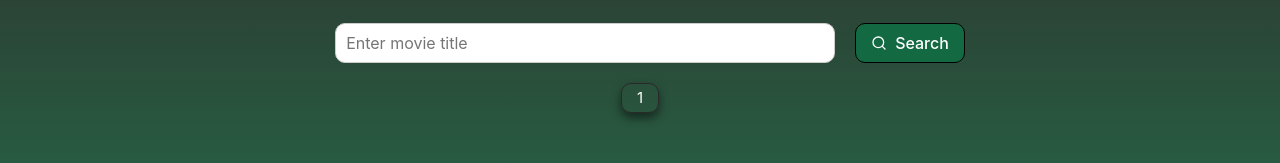
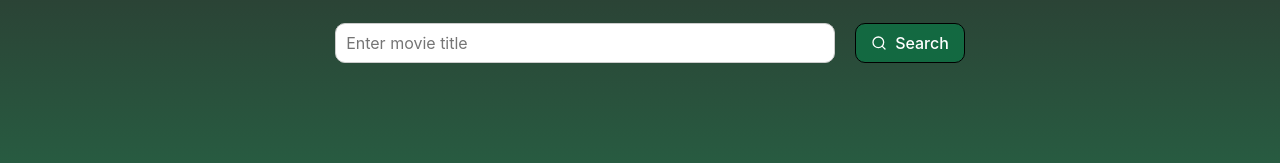
Before and after one commit to VictoriaFedorets/goit-react-hw-05, a React (Vite) app: page /movies in a window 1280 px wide. Shown: the part 155-318 px from the top of the page. Built offline with nearby package versions, Linux system fonts and the light colour scheme.

Commit message:
fix pages

```diff
--- a/src/pages/HomePage/HomePage.jsx
+++ b/src/pages/HomePage/HomePage.jsx
@@ -59,7 +59,7 @@ export default function HomePage() {
             Previos page
           </LoadMore>
         )}
-        <LoadMore page={page}>{page}</LoadMore>
+        {listFilms.length > 0 && <LoadMore page={page}>{page}</LoadMore>}
         {page < totalPages && (
           <LoadMore onClick={changePage} change={1} page={page}>
             Next page
--- a/src/pages/MoviesPage/MoviesPage.jsx
+++ b/src/pages/MoviesPage/MoviesPage.jsx
@@ -79,17 +79,16 @@ export default function MoviesPage() {
       {searchMovies.length > 0 && <MovieList listFilms={searchMovies} />}
 
       <div className={css.btnWrap}>
-        {" "}
-        {page > 1 && (
+        {page > 1 && searchMovies.length > 0 && (
           <LoadMore onClick={() => handlePageChange(-1)}>
             Previous Page
           </LoadMore>
         )}
-        <LoadMore page={page}>{page}</LoadMore>
-        {page < totalPages && (
+        {searchMovies.length > 0 && <LoadMore page={page}>{page}</LoadMore>}
+        {page < totalPages && searchMovies.length > 0 && (
           <LoadMore onClick={() => handlePageChange(1)}>Next Page</LoadMore>
         )}
-        {page !== 1 && (
+        {page !== 1 && searchMovies.length > 0 && (
           <LoadMore onClick={handleResetPage}>Reset Page</LoadMore>
         )}
       </div>
```
